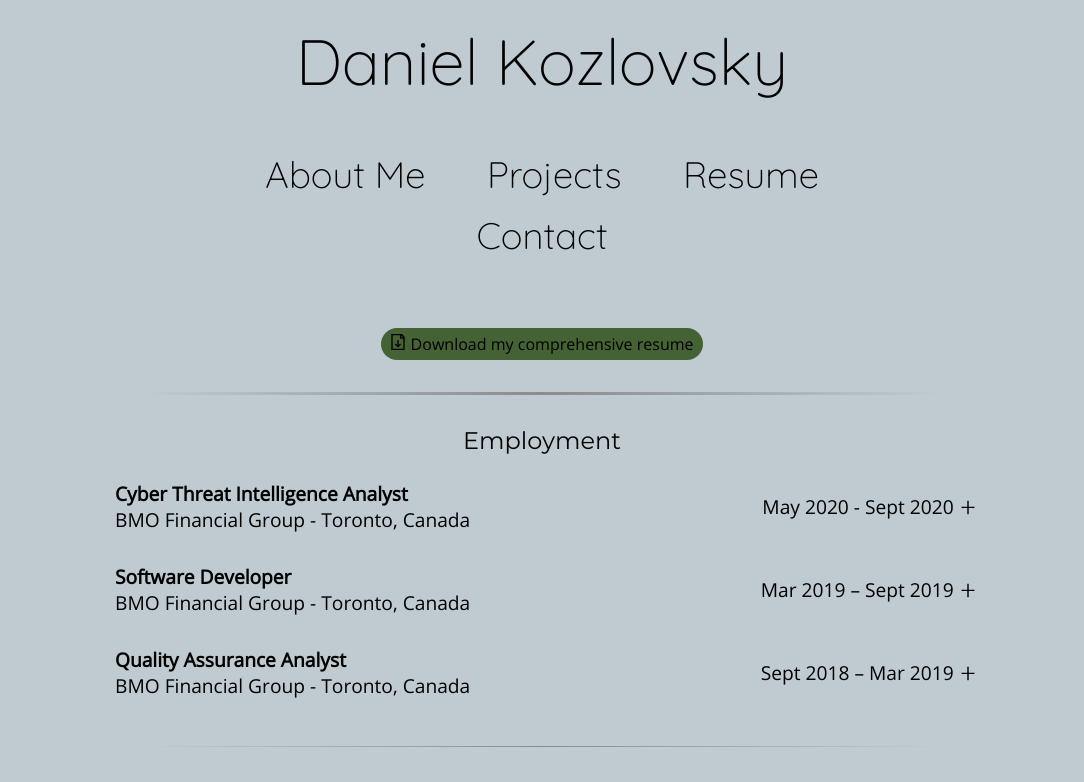
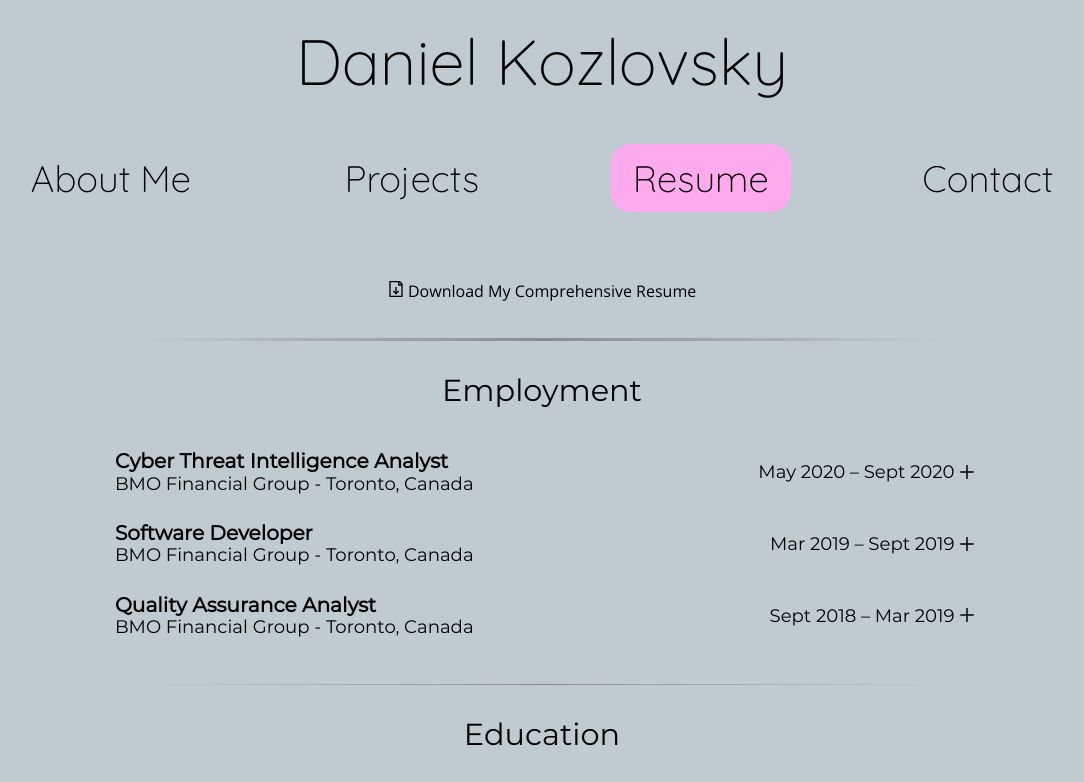
Before and after one commit to daniel-kozlovsky/personal-website, a React (Create React App) app in the folder my-website/: page /Resume in a window 1280 px wide. Shown: the top 782 px of the page, without its empty margins (98-1182 px from the left). Built offline with nearby package versions, Linux system fonts and the light colour scheme.

Commit message:
fixed wrapping on portrait

```diff
--- a/my-website/src/components/App.jsx
+++ b/my-website/src/components/App.jsx
@@ -1,5 +1,5 @@
 import React from 'react';
-import {Switch, Route, Link as NavLink} from 'react-router-dom';
+import {Switch, Route, NavLink} from 'react-router-dom';
 import withStyles from 'react-jss';
 
 
@@ -28,12 +28,12 @@ class App extends React.Component {
     return (
       <div className={classes.root}>
         <h1 className={classes.name}>Daniel Kozlovsky</h1>
-        <div className={classes.navBar}>
-          <NavLink to={ABOUT_PATH}>About Me</NavLink>
-          <NavLink to={PROJECTS_PATH}>Projects</NavLink>
-          <NavLink to={RESUME_PATH}>Resume</NavLink>
-          <NavLink to={CONTACT_PATH}>Contact</NavLink>
-        </div>
+        <nav className={classes.navBar}>
+          <NavLink exact to={ABOUT_PATH} activeClassName={classes.activeNavbar}>About Me</NavLink>
+          <NavLink to={PROJECTS_PATH} activeClassName={classes.activeNavbar}>Projects</NavLink>
+          <NavLink to={RESUME_PATH} activeClassName={classes.activeNavbar}>Resume</NavLink>
+          <NavLink to={CONTACT_PATH} activeClassName={classes.activeNavbar}>Contact</NavLink>
+        </nav>
         <div className={classes.page}>
           <Switch>
             <Route path={PROJECTS_PATH} component={Projects}/>
@@ -66,19 +66,22 @@ const styles = (theme) => ({
     display: 'flex',
     justifyContent: 'space-evenly',
     flexWrap: 'wrap',
-    maxWidth: '50vw',
-    margin: '0 auto',
 
     '& a': {
+      ...theme.buttonStyle,
       font: theme.navBarText.font,
       color: theme.navBarText.color,
       textDecoration: 'none',
       whiteSpace: 'nowrap',
-      margin: '0.2em 0.5em',
+      backgroundColor: 'none',
+      margin: '0 0.3em',
       '&:visited': {
         color: theme.navBarText.color,
       },
-    }
+    },
+  },
+  activeNavbar: {
+    backgroundColor: theme.palette.highlight,
   },
   page: {
     padding: '5% 15%',
--- a/my-website/src/components/Footer.jsx
+++ b/my-website/src/components/Footer.jsx
@@ -1,7 +1,5 @@
 import {Component} from 'react';
 import withStyles from 'react-jss';
-
-import {Link} from 'react-router-dom';
 
 import Modal from './Modal';
 
--- a/my-website/src/components/Toggleable.jsx
+++ b/my-website/src/components/Toggleable.jsx
@@ -54,7 +54,7 @@ const styles = (theme) => ({
         position: 'absolute',
         top: '50%',
         right: '-18px',
-        transform: 'translate(-50%, -48%)',
+        transform: 'translate(-50%, -55%)',
     },
 });
 
--- a/my-website/src/components/routes/About.jsx
+++ b/my-website/src/components/routes/About.jsx
@@ -36,17 +36,23 @@ const styles = (theme) => ({
         display: 'flex',
         justifyContent: 'center',
         alignItems: 'center',
-        height: '100%',
+        flexWrap: 'wrap',
+        //height: '100%',
 
     },
     portrait: {
-        maxWidth: '25%',
-        height: 'auto',
+        maxWidth: '30%',
+        minWidth: '15em',
+        //height: 'auto',
         borderRadius: '20%',
         marginRight: '10%',
 
+
     },
-    textBlock: {},
+    textBlock: {
+        flexBasis: '60%',
+        flexGrow: '1',
+    },
     text: {
         marginTop: '1.5em',
         marginBottom: '1.5em',
--- a/my-website/src/components/routes/Resume.jsx
+++ b/my-website/src/components/routes/Resume.jsx
@@ -5,7 +5,6 @@ import {GrDocumentDownload} from 'react-icons/gr';
 import Toggleable from '../Toggleable'
 import {PROJECTS_PATH} from '../App';
 import {VIRTUAL_SHOWROOM_ID, RESEARCH_PAPER_ID, SMART_SHOPPER_ID, ONLINE_BOOKSTORE_ID} from './Projects';
-import {IoEllipsisVertical} from 'react-icons/io5';
 
 class Resume extends React.Component {
 
@@ -40,7 +39,7 @@ class Resume extends React.Component {
         const {classes} = this.props;
         return (
             <div className={classes.root}>
-                <a className={classes.download} href="resume.pdf" download="Daniel_Kozlovsky_Resume.pdf"><GrDocumentDownload/> Download my comprehensive resume</a>
+                <a className={classes.download} href="resume.pdf" download="Daniel_Kozlovsky_Resume.pdf"><GrDocumentDownload/> Download My Comprehensive Resume</a>
                 <hr className={`${classes.mainDivider} ${classes.sectionDivider}`}/>
                 <div className={`${classes.section} ${classes.odd}`}>
                     <h3 className={classes.sectionHeader}>Employment</h3>
@@ -52,7 +51,7 @@ class Resume extends React.Component {
                                         <h4>Cyber Threat Intelligence Analyst</h4>
                                         <label>BMO Financial Group - Toronto, Canada</label>
                                     </div>
-                                    <label className={classes.date}>May 2020 - Sept 2020</label>
+                                    <label className={classes.date}>May 2020 – Sept 2020</label>
                                 </div>
                                 <p>
                                     For my last internship, I wanted to explore my love for computer security so I started working in Cyber Threat Intelligence. I was tasked with researching
@@ -199,18 +198,9 @@ const styles = (theme) => ({
 
     },
     download: {
-        color: theme.mainText.color,
+        ...theme.buttonStyle,
         textDecoration: 'none',
-        textAlign: 'center',
-        font: theme.mainText.font,
         margin: 'auto',
-        //marginBottom: '1em',
-        padding: '0.3em 0.6em',
-        backgroundColor: theme.palette.primary,
-        borderRadius: '20px',
-        '&:hover': {
-            backgroundColor: '#FFF5',
-        },
     },
     sectionDivider: {
         marginLeft: 0,
@@ -242,13 +232,9 @@ const styles = (theme) => ({
     sectionHeader: {
 
         font: theme.heading.font,
-        fontStyle: 'bold',
-        //padding: '1em 0',
         margin: 'auto',
-        marginBottom: '0.5em',
-        //backgroundColor: '#FFF3',
-        //position: 'sticky',
-        //top: 0,
+        marginBottom: '1em',
+
     },
     sectionContent: {},
     sectionEntry: {
@@ -273,16 +259,24 @@ const styles = (theme) => ({
         flexWrap: 'wrap',
         justifyContent: 'space-between',
         alignItems: 'center',
+        font: theme.heading.font,
+        fontSize: '1.05em',
         //for the SVG icon
         position: 'relative',
         '& h4': {
             minWidth: '100%',
             margin: 0,
-        }
+        },
+        '& label': {
+            fontSize: '0.9em',
+        },
     },
     workInfo: {
         display: 'flex',
         flexDirection: 'column',
+        '& h4': {
+            marginBottom: '0.1em',
+        }
     },
     date: {
         marginRight: '0.8em',
--- a/my-website/src/index.js
+++ b/my-website/src/index.js
@@ -27,7 +27,7 @@ const theme = {
   },
   heading: {
     color: '#000',
-    font: '1.5em montserrat',
+    font: '1.9em montserrat',
   },
   name: {
     color: '#000',
@@ -54,6 +54,7 @@ const theme = {
     color: this.mainText.color,
     padding: '0.3em 0.6em',
     borderRadius: '20px',
+    cursor: 'pointer',
       '&:hover': {
           backgroundColor: this.palette.select,
       },
```
